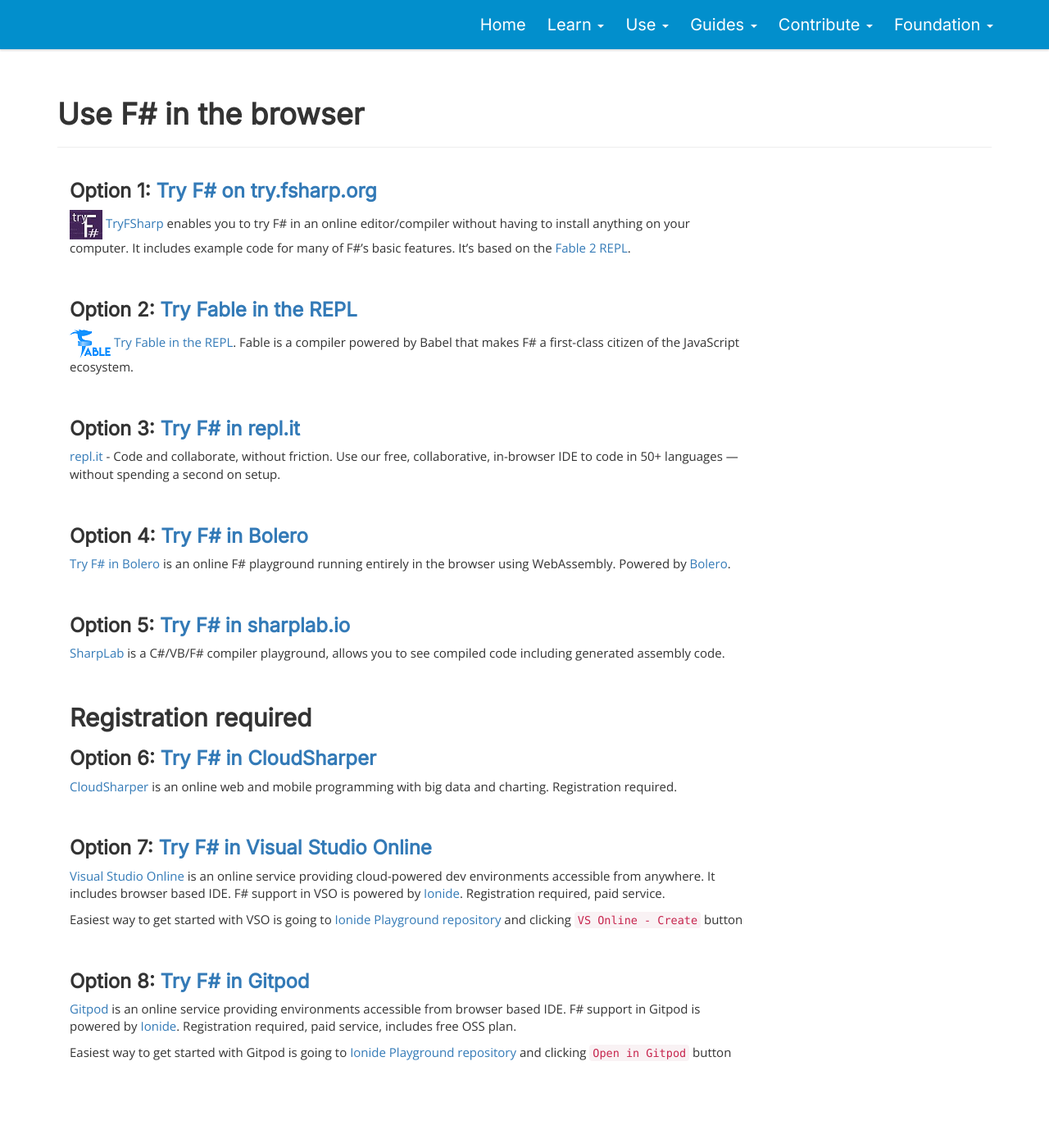
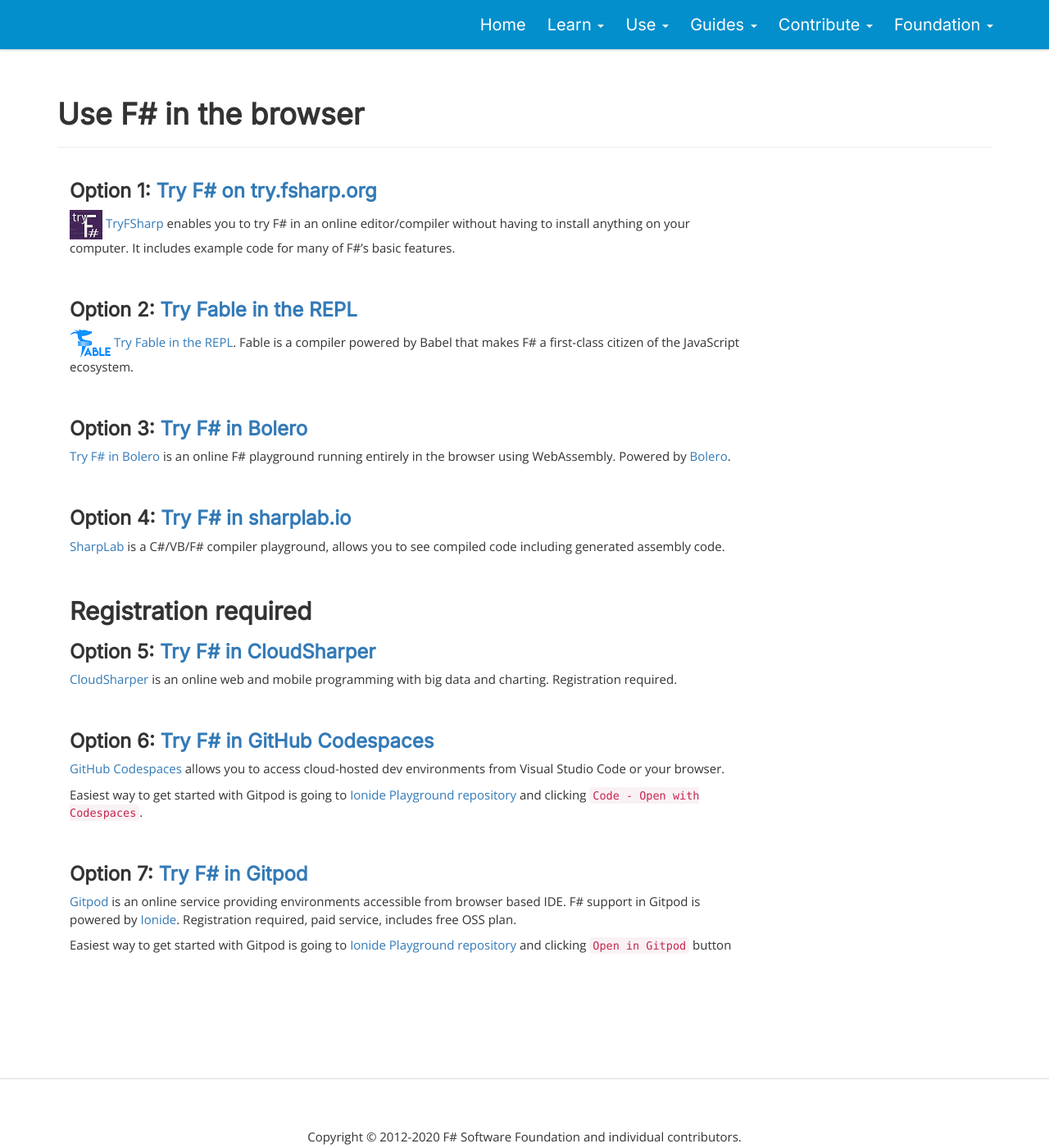
Before and after one commit to fsharp/fsharp.org, a Jekyll site: the page built from use/browser/index.md, in a window 1280 px wide and 1400 px high. Shown: the whole window at 82% size. Built offline with Jekyll 4.4.1, drawn with Linux system fonts in a browser that asks for light colours; nearby versions of some CDN libraries.

Commit message:
remove a repl

```diff
--- a/use/browser/index.md
+++ b/use/browser/index.md
@@ -7,30 +7,23 @@
 ### Option 1: [Try F# on try.fsharp.org](https://try.fsharp.org/)
 
 ![logo](../../images/thumbs/tryfsharp.jpg)&nbsp;[TryFSharp](https://try.fsharp.org/) enables you to try F# in an online editor/compiler without having to install anything on your
-computer. It includes example code for many of F#'s basic features. It's based on the  [Fable 2 REPL](https://fable.io/repl/).
+computer. It includes example code for many of F#'s basic features.
 
 <br />
 
-### Option 2: [Try Fable in the REPL](https://fable.io/repl/)
+### Option 2: [Try Fable in the REPL](https://fable.io/repl3/)
 
-![logo](../../images/thumbs/fable.png)&nbsp;[Try Fable in the REPL](https://fable.io/repl/). Fable is a compiler powered by Babel that makes F# a first-class citizen of the JavaScript ecosystem.
+![logo](../../images/thumbs/fable.png)&nbsp;[Try Fable in the REPL](https://fable.io/repl3/). Fable is a compiler powered by Babel that makes F# a first-class citizen of the JavaScript ecosystem.
 
 <br />
 
-### Option 3: [Try F# in repl.it](https://repl.it/languages/fsharp)
-
-[repl.it](https://repl.it/languages/fsharp) - Code and collaborate,
-without friction. Use our free, collaborative, in-browser IDE to code in 50+ languages — without spending a second on setup.
-
-<br />
-
-### Option 4: [Try F# in Bolero](https://tryfsharp.fsbolero.io)
+### Option 3: [Try F# in Bolero](https://tryfsharp.fsbolero.io)
 
 [Try F# in Bolero](https://tryfsharp.fsbolero.io) is an online F# playground running entirely in the browser using WebAssembly. Powered by [Bolero](https://fsbolero.io).
 
 <br />
 
-### Option 5: [Try F# in sharplab.io](https://sharplab.io/)
+### Option 4: [Try F# in sharplab.io](https://sharplab.io/)
 
 [SharpLab](https://sharplab.io/) is a C#/VB/F# compiler playground, allows you to see compiled code including generated assembly code.
 
@@ -39,21 +32,21 @@
 
 ## Registration required
 
-### Option 6: [Try F# in CloudSharper](https://cloudsharper.com/)
+### Option 5: [Try F# in CloudSharper](https://cloudsharper.com/)
 
 [CloudSharper](https://cloudsharper.com/) is an online web and mobile programming with big data and charting. Registration required.
 
 <br />
 
-### Option 7: [Try F# in Visual Studio Online](https://visualstudio.microsoft.com/services/visual-studio-online/)
+### Option 6: [Try F# in GitHub Codespaces](https://visualstudio.microsoft.com/services/github-codespaces/)
 
-[Visual Studio Online](https://visualstudio.microsoft.com/services/visual-studio-online/) is an online service providing cloud-powered dev environments accessible from anywhere. It includes browser based IDE. F# support in VSO is powered by [Ionide](https://ionide.io/). Registration required, paid service.
+[GitHub Codespaces](https://visualstudio.microsoft.com/services/github-codespaces/) allows you to access cloud-hosted dev environments from Visual Studio Code or your browser.
 
-Easiest way to get started with VSO is going to [Ionide Playground repository](https://github.com/ionide/playground) and clicking `VS Online - Create` button
+Easiest way to get started with Gitpod is going to [Ionide Playground repository](https://github.com/ionide/playground) and clicking `Code - Open with Codespaces`.
 
 <br />
 
-### Option 8: [Try F# in Gitpod](https://www.gitpod.io/)
+### Option 7: [Try F# in Gitpod](https://www.gitpod.io/)
 
 [Gitpod](https://www.gitpod.io/) is an online service providing environments accessible from browser based IDE. F# support in Gitpod is powered by [Ionide](https://ionide.io/). Registration required, paid service, includes free OSS plan.
 
```
Also changed, not shown: use/web-apps/index.md (+1 -1 lines).
